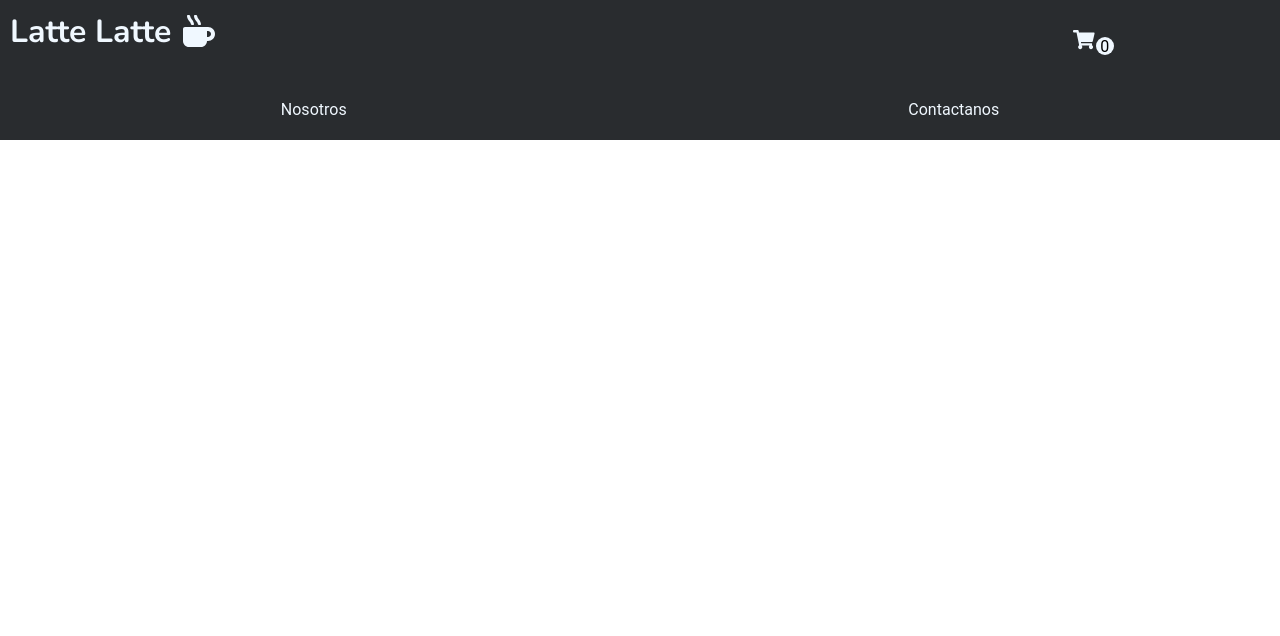
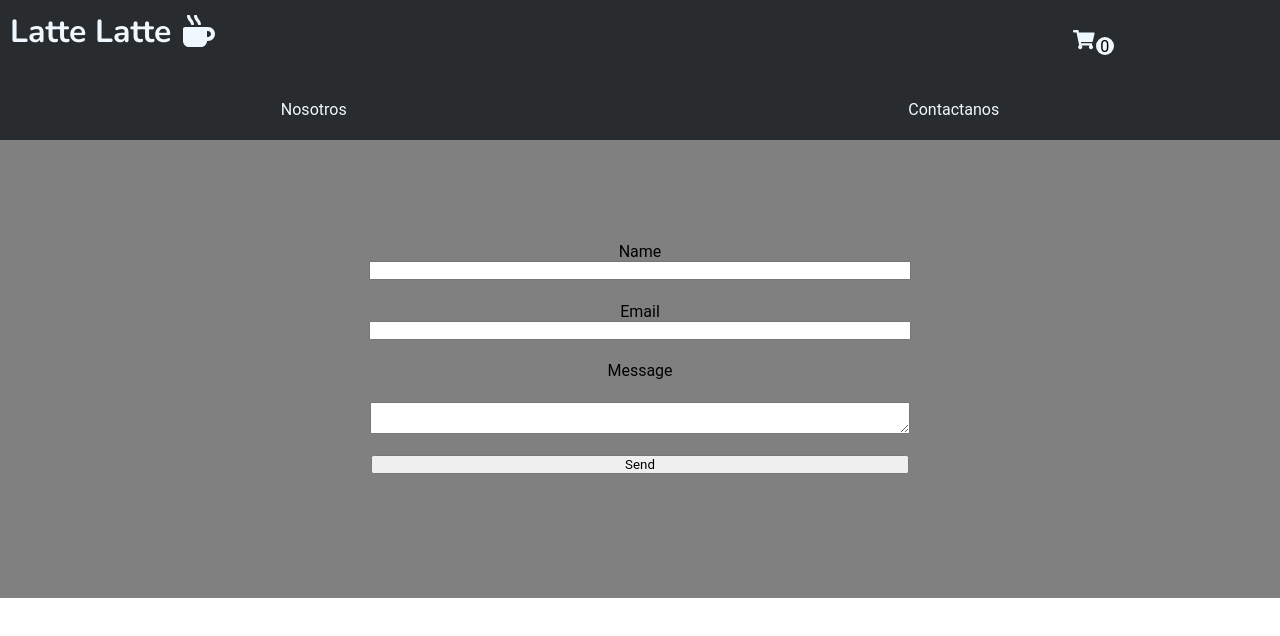
Before and after one commit to tomasVergara14/proyecto-coffe, a React (Create React App) app: page /contact/mail in a window 1280 px wide. Shown: the top 636 px of the page. Built offline with nearby package versions, Linux system fonts and the light colour scheme; the HTML template or start-up script is replaced by a standard one.

Commit message:
Email en proceso

```diff
--- a/package.json
+++ b/package.json
@@ -10,6 +10,7 @@
     "@testing-library/jest-dom": "^5.14.1",
     "@testing-library/react": "^11.2.7",
     "@testing-library/user-event": "^12.8.3",
+    "emailjs-com": "^3.2.0",
     "firebase": "^8.9.1",
     "react": "^17.0.2",
     "react-dom": "^17.0.2",
--- a/src/App.js
+++ b/src/App.js
@@ -3,6 +3,7 @@ import { BrowserRouter, Switch, Route } from 'react-router-dom';
 import NavBarTotal from './components/NavBarTotal/NavBarTotal';
 import Us from './components/Main/Us/Us';
 import Contact from './components/Main/Contact/Contact';
+import SendEmailForm from './components/Main/Contact/SendEmail/SendEmailForm';
 import ItemListContainer from './components/Main/ItemListContainer/ItemListContainer';
 import ItemDetailContainer from './components/Main/ItemDetailContainer/ItemDetailContainer';
 import ItemList from './components/Main/ItemList/ItemList';
@@ -34,6 +35,9 @@ function App() {
           <Route exact path="/contact" >
             <Contact/>
           </Route>
+          <Route exact path="/contact/mail">
+            <SendEmailForm/>
+          </Route>
           <Route exact path="/category/:idCategory" >
             <ItemListContainer/>
             <ItemList/>
--- a/src/components/Main/Contact/Contact.jsx
+++ b/src/components/Main/Contact/Contact.jsx
@@ -24,12 +24,12 @@ const Contact = () => {
                         <p>GitHub</p>
                     </div>
                 </a>
-                <a href="https://www.linkedin.com/in/tomasvergara/">
+                <NavLink to="/contact/mail">
                     <div className="ContactItem" >
                         <FontAwesomeIcon icon={faEnvelope} />
-                        <p>hola</p>
+                        <p>Gmail</p>
                     </div>
-                </a>
+                </NavLink>
             </div>
         </div>
 
--- /dev/null
+++ b/src/components/Main/Contact/SendEmail/SendEmail.css
@@ -0,0 +1,18 @@
+.contact-form{
+    display: flex;
+    flex-direction: column;
+    background-color: gray;
+    padding: 8%;
+    align-items: center;
+}
+.contact-form input{
+    width: 50%;
+    margin-bottom: 2%;
+}
+.contact-form label{
+    width: 50%;
+}
+.contact-form textarea{
+    width: 50%;
+    margin: 2% 0%;
+}
--- /dev/null
+++ b/src/components/Main/Contact/SendEmail/SendEmailForm.jsx
@@ -0,0 +1,31 @@
+import React from 'react'
+import emailjs from 'emailjs-com';
+import './SendEmail.css'
+
+const SendEmailForm = () => {
+    function sendEmail(e) {
+        e.preventDefault();
+
+        emailjs.sendForm('YOUR_SERVICE_ID', 'YOUR_TEMPLATE_ID', e.target, 'YOUR_USER_ID')
+          .then((result) => {
+              console.log(result.text);
+          }, (error) => {
+              console.log(error.text);
+          });
+      }
+
+      return (
+        <form className="contact-form" onSubmit={sendEmail}>
+          <input type="hidden" name="contact_number" />
+          <label>Name</label>
+          <input type="text" name="user_name" />
+          <label>Email</label>
+          <input type="email" name="user_email" />
+          <label>Message</label>
+          <textarea name="message" />
+          <input type="submit" value="Send" />
+        </form>
+      );
+}
+
+export default SendEmailForm
```
Also changed, not shown: 1 other file (tests, documents, lock files or other folders).
